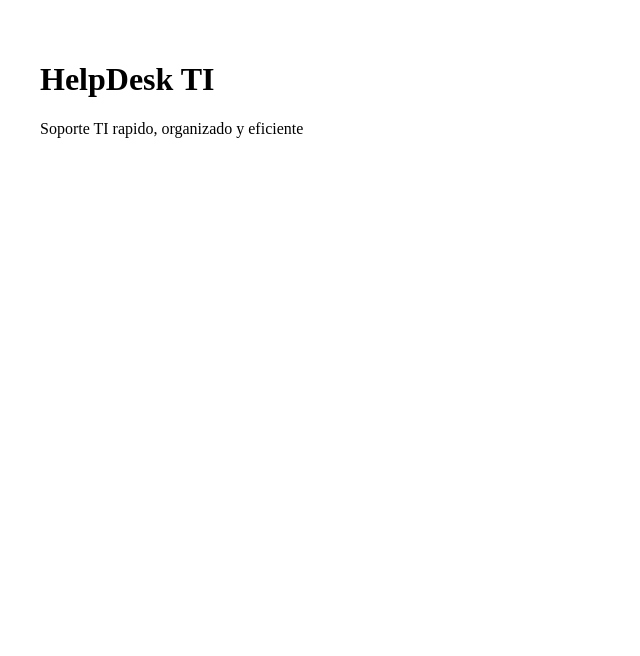
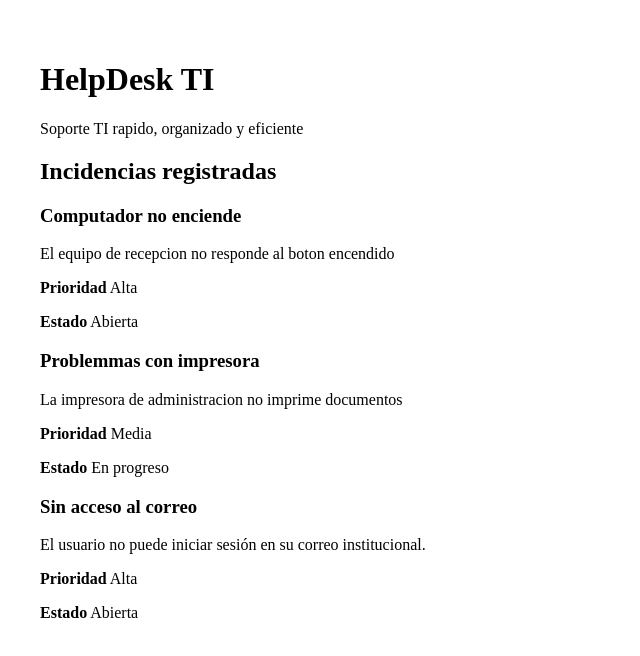
Before and after one commit to FREDDYNG1/helpdesk-ti, an Angular app: page / in a window 1280 px wide. Shown: the top 656 px of the page, without its empty margins (0-640 px from the left). Built offline with nearby package versions, Linux system fonts and the light colour scheme.

Commit message:
feat: display incidents list

```diff
--- a/src/app/app.html
+++ b/src/app/app.html
@@ -1,4 +1,33 @@
 <main>
+  <header>
   <h1> {{ appName }}</h1>
   <p> {{ description }} </p>
+  </header>
+
+  <section>
+    <h2>Incidencias registradas</h2>
+
+    @for (incident of incidents; track incident.id) {
+      <article>
+        <h3>{{ incident.title }}</h3>
+
+        <p>{{ incident.description }}</p>
+
+        <p>
+          <strong>Prioridad</strong>
+             {{ incident.priority }}
+        </p>
+
+        <p>
+          <strong>Estado</strong>
+             {{ incident.status }}
+        </p>
+
+
+      </article>
+    }@empty {
+      <p>No hay incidencias registradas</p>
+    }
+  </section>
+
 </main>
--- a/src/app/app.ts
+++ b/src/app/app.ts
@@ -1,4 +1,19 @@
 import { Component } from "@angular/core";
+
+type IncidentPriority = 'Baja' | 'Media' | 'Alta';
+
+
+type IncidentStatus = 'Abierta' | 'En progreso' | 'Resuelta';
+
+
+interface Incident {
+  readonly id: number;
+  title: string;
+  description: string;
+  priority: IncidentPriority;
+  status: IncidentStatus;
+}
+
 
 @Component({
   imports: [],
@@ -11,4 +26,29 @@ export class App {
 
   protected readonly description: string =
     "Soporte TI rapido, organizado y eficiente";
+
+
+  protected incidents: Incident[] = [
+    {
+      id: 1,
+      title: 'Computador no enciende',
+      description: 'El equipo de recepcion no responde al boton encendido',
+      priority: 'Alta',
+      status: 'Abierta',
+    },
+    {
+      id: 2,
+      title: 'Problemmas con impresora',
+      description: 'La impresora de administracion no imprime documentos',
+      priority: 'Media',
+      status: 'En progreso',
+    },
+    {
+      id: 3,
+      title: 'Sin acceso al correo',
+      description: 'El usuario no puede iniciar sesión en su correo institucional.',
+      priority: 'Alta',
+      status: 'Abierta',
+    },
+  ];
 }
```
